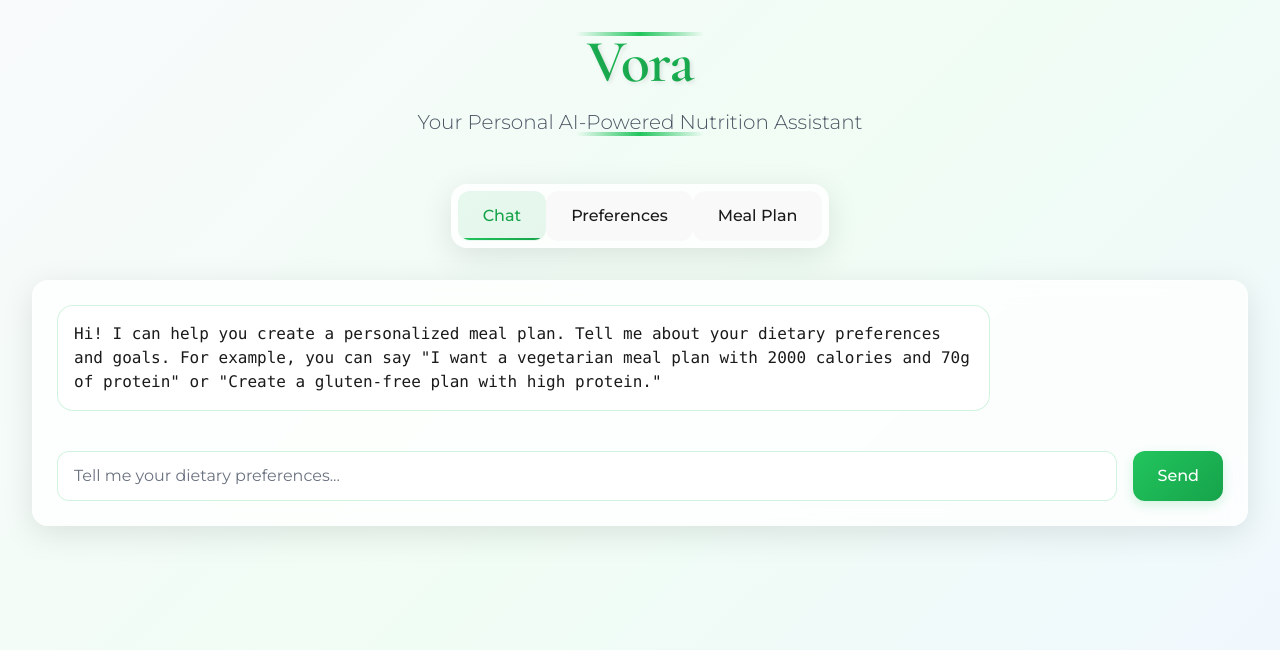
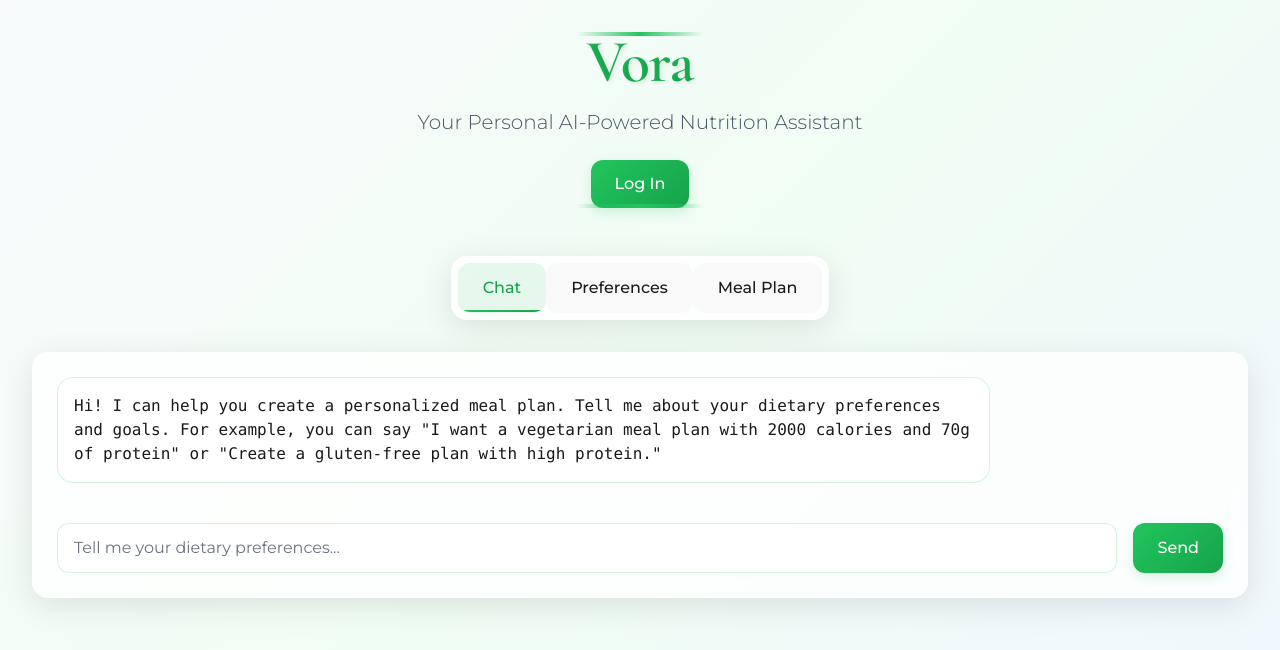
Before and after one commit to TejasParam/Vora, a React (Vite) app in the folder frontend/: page / in a window 1280 px wide. Shown: the top 650 px of the page. Built offline with nearby package versions, Linux system fonts and the light colour scheme.

Commit message:
feat: Implement Auth0 authentication and fix merge conflicts

```diff
--- a/frontend/src/App.tsx
+++ b/frontend/src/App.tsx
@@ -1,5 +1,6 @@
 import { useState } from 'react'
 import axios from 'axios'
+import { useAuth0 } from '@auth0/auth0-react'
 
 interface MealInfo {
   name: string
@@ -65,6 +66,8 @@ function App() {
     dinner: []
   })
   const [activeTab, setActiveTab] = useState<'chat' | 'preferences' | 'meal-plan'>('chat')
+
+  const { isAuthenticated, user, loginWithRedirect, logout } = useAuth0()
 
   const handleSubmit = async (e: React.FormEvent) => {
     e.preventDefault()
@@ -318,6 +321,28 @@ function App() {
           <p className="text-xl text-gray-600 font-light">Your Personal AI-Powered Nutrition Assistant</p>
 
           <div className="absolute bottom-0 left-1/2 -translate-x-1/2 w-32 h-1 bg-gradient-to-r from-transparent via-green-500 to-transparent"></div>
+
+          {/* Auth buttons */}
+          <div className="mt-6">
+            {!isAuthenticated ? (
+              <button
+                onClick={() => loginWithRedirect()}
+                className="btn-primary"
+              >
+                Log In
+              </button>
+            ) : (
+              <div className="flex flex-col items-center gap-4">
+                <p className="text-gray-600">Welcome, {user?.name}</p>
+                <button
+                  onClick={() => logout({ logoutParams: { returnTo: window.location.origin } })}
+                  className="btn-secondary"
+                >
+                  Log Out
+                </button>
+              </div>
+            )}
+          </div>
         </div>
 
         {/* Tabs */}
--- a/frontend/src/main.tsx
+++ b/frontend/src/main.tsx
@@ -7,7 +7,15 @@ import { auth0Config } from './auth0-config'
 
 ReactDOM.createRoot(document.getElementById('root')!).render(
   <React.StrictMode>
-    <Auth0Provider {...auth0Config}>
+    <Auth0Provider
+      domain="dev-sb5f12qflr42rjzm.us.auth0.com"
+      clientId="mOUBvDOk1vJwYvI5OfF8KQhieXc5JQtX"
+      authorizationParams={{
+        redirect_uri: window.location.origin,
+        audience: "https://dev-sb5f12qflr42rjzm.us.auth0.com/api/v2/",
+        scope: "openid profile email"
+      }}
+    >
       <App />
     </Auth0Provider>
   </React.StrictMode>,
```
